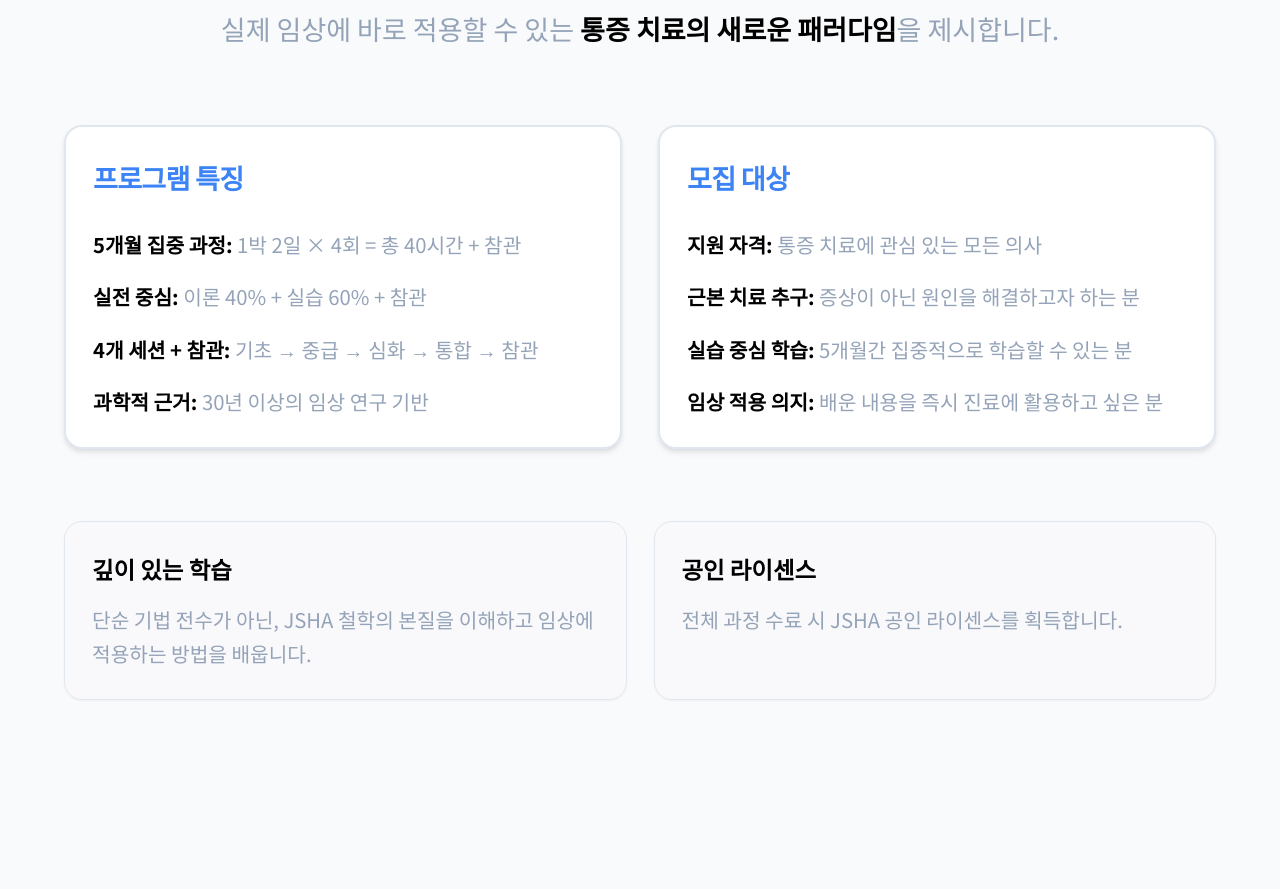
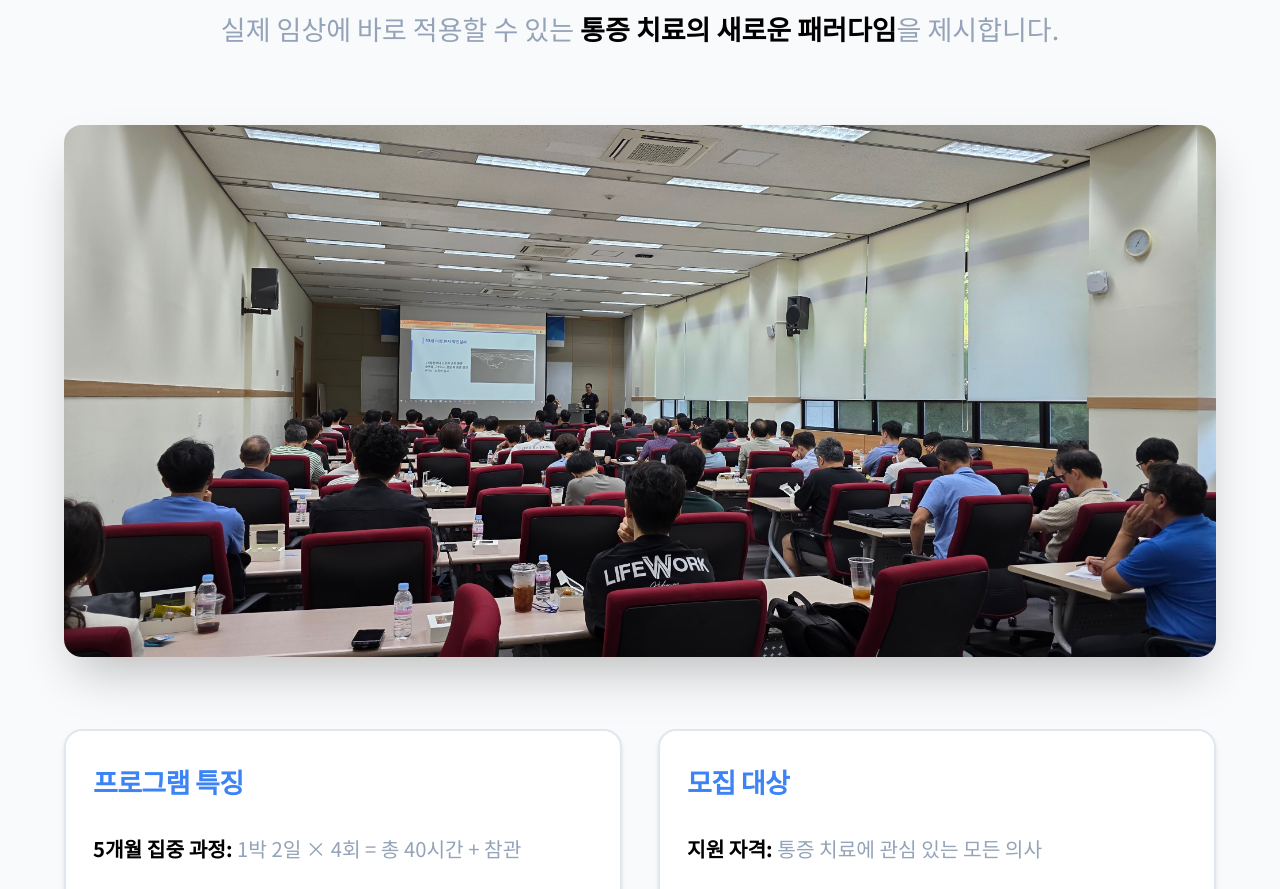
Before and after one commit to owennam/JSHA_master, a React (Vite) app: page / in a window 1280 px wide. Shown: the part 5674-6563 px from the top of the page. Built offline with nearby package versions, Linux system fonts and the light colour scheme; no server answers; the HTML template or start-up script is replaced by a standard one.

Commit message:
Add workshop photo to Academy Introduction section
- Display actual JSHA workshop venue image in AcademyIntroSection
- Add hover effects with zoom and gradient overlay
- Include descriptive text that slides up on hover
- Enhance credibility by showing real education environment

```diff
--- a/src/components/sections/AcademyIntroSection.tsx
+++ b/src/components/sections/AcademyIntroSection.tsx
@@ -17,6 +17,22 @@ export const AcademyIntroSection = () => {
             본 과정은 30년 이상의 임상경험과 연구를 통해 탄생한 <strong className="text-black">치료시스템</strong>을 제공하며,<br /> 실제 임상에 바로 적용할 수 있는
               <strong className="text-black"> 통증 치료의 새로운 패러다임</strong>을 제시합니다.
             </p>
+          </div>
+        </div>
+
+        {/* 워크샵 현장 이미지 */}
+        <div className="mb-16 max-w-5xl mx-auto">
+          <div className="relative rounded-2xl overflow-hidden shadow-2xl group">
+            <img
+              src="/images/workshop.jpg"
+              alt="JSHA 워크샵 교육 현장"
+              className="w-full h-auto object-cover transition-transform duration-500 group-hover:scale-105"
+            />
+            <div className="absolute inset-0 bg-gradient-to-t from-black/60 via-black/20 to-transparent opacity-0 group-hover:opacity-100 transition-opacity duration-300" />
+            <div className="absolute bottom-0 left-0 right-0 p-6 text-white transform translate-y-full group-hover:translate-y-0 transition-transform duration-300">
+              <p className="text-lg font-semibold">실제 JSHA 워크샵 교육 현장</p>
+              <p className="text-sm text-white/90">전문 의료진들과 함께하는 체계적인 실습 중심 교육</p>
+            </div>
           </div>
         </div>
 
```
